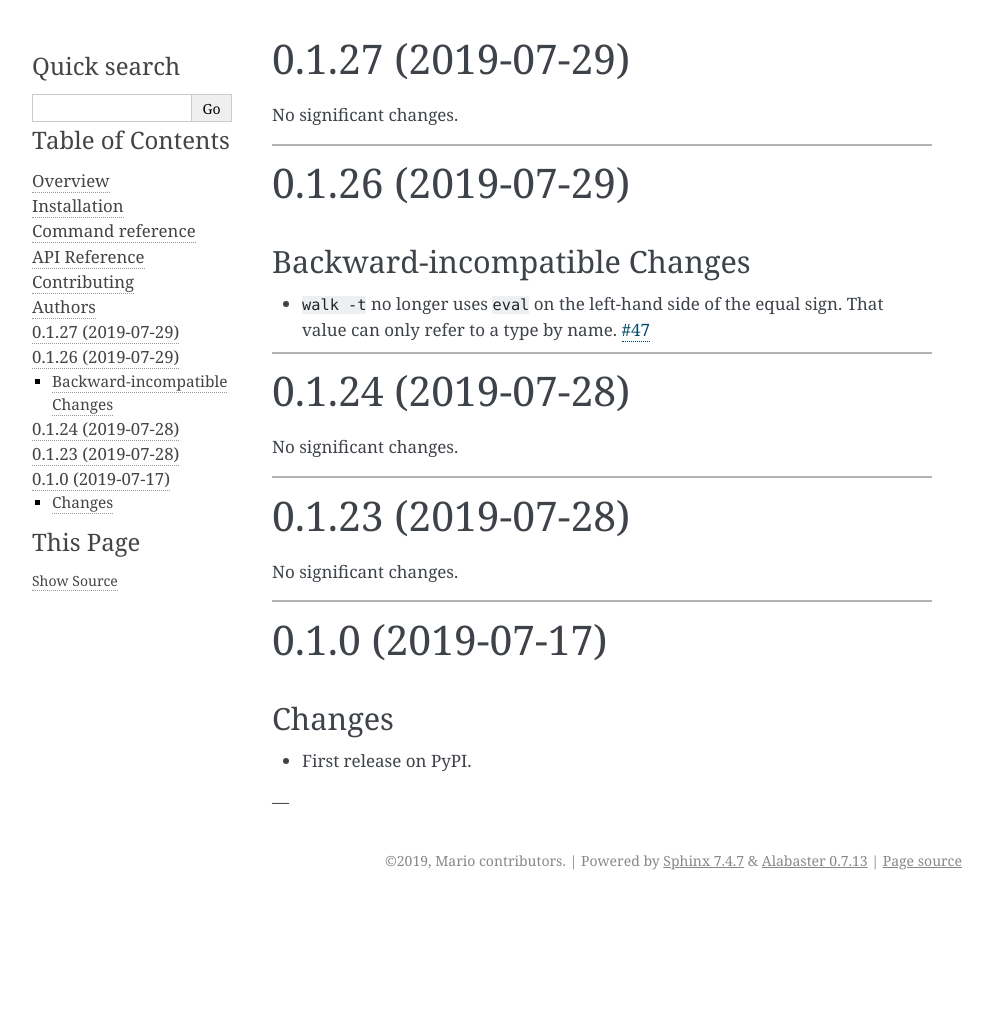
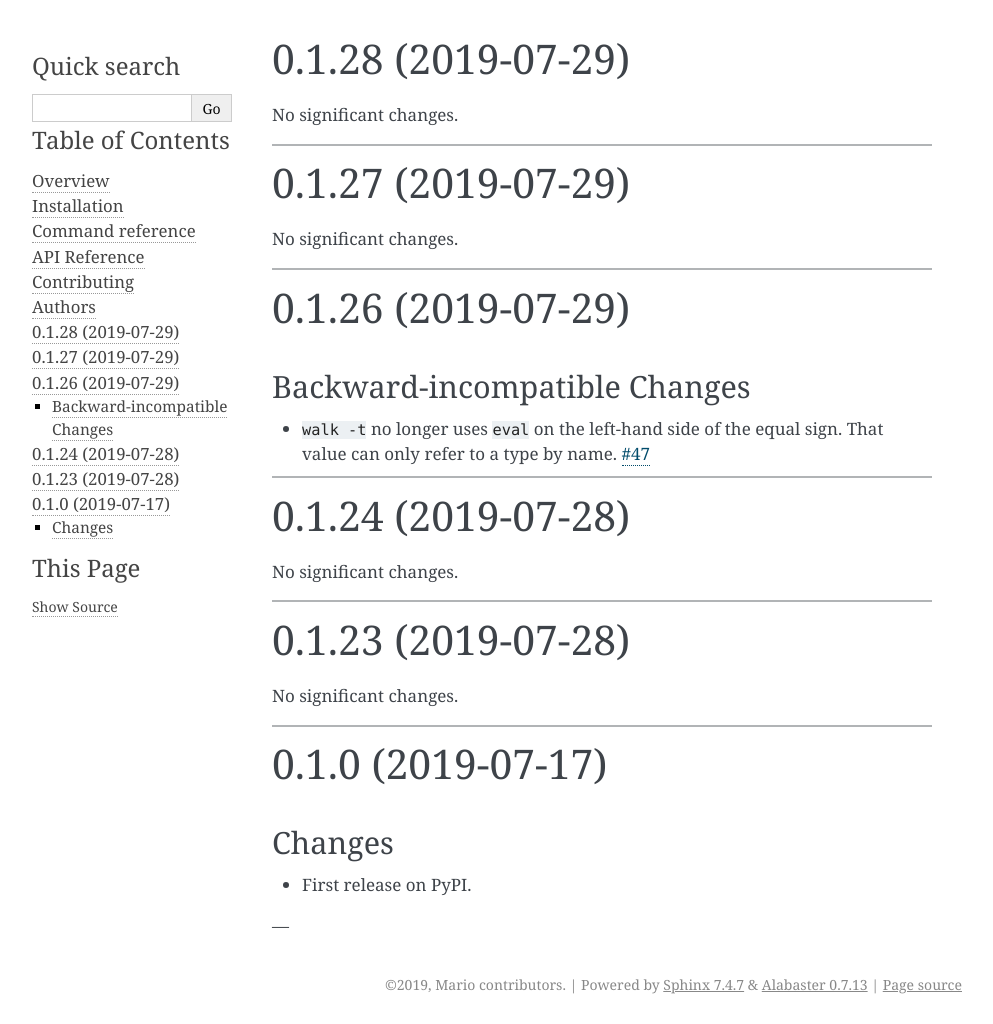
Before and after one commit to python-mario/mario-addons, a Sphinx documentation site: the page built from docs/changelog.rst, in a window 1280 px wide. Shown: the whole page, without its empty margins (148-1141 px from the left). Built offline with Sphinx 7.4.7, drawn with Linux system fonts in a browser that asks for light colours; before the commit the page ends 900 px from its top, so only the background shows below that.

Commit message:
Bump version: 0.1.27 → 0.1.28

```diff
--- a/CHANGELOG.rst
+++ b/CHANGELOG.rst
@@ -1,3 +1,13 @@
+0.1.28 (2019-07-29)
+-------------------
+
+
+No significant changes.
+
+
+----
+
+
 0.1.27 (2019-07-29)
 -------------------
 
--- a/docs/conf.py
+++ b/docs/conf.py
@@ -29,7 +29,7 @@
 year = "2019"
 author = "Mario contributors"
 copyright = "{0}, {1}".format(year, author)
-version = release = "0.1.27"
+version = release = "0.1.28"
 
 pygments_style = "trac"
 templates_path = ["."]
--- a/setup.py
+++ b/setup.py
@@ -34,7 +34,7 @@
 # Enable code coverage for C code: we can't use CFLAGS=-coverage in tox.ini, since that may mess with compiling
 setup(
     name="mario-addons",
-    version="0.1.27",
+    version="0.1.28",
     description="More commands for Mario.",
     long_description="%s\n%s"
     % (
--- a/src/mario_addons/__init__.py
+++ b/src/mario_addons/__init__.py
@@ -1,3 +1,3 @@
 """Addons for mario."""
 
-__version__ = "0.1.27"
+__version__ = "0.1.28"
```
Also changed, not shown: .bumpversion.cfg.
